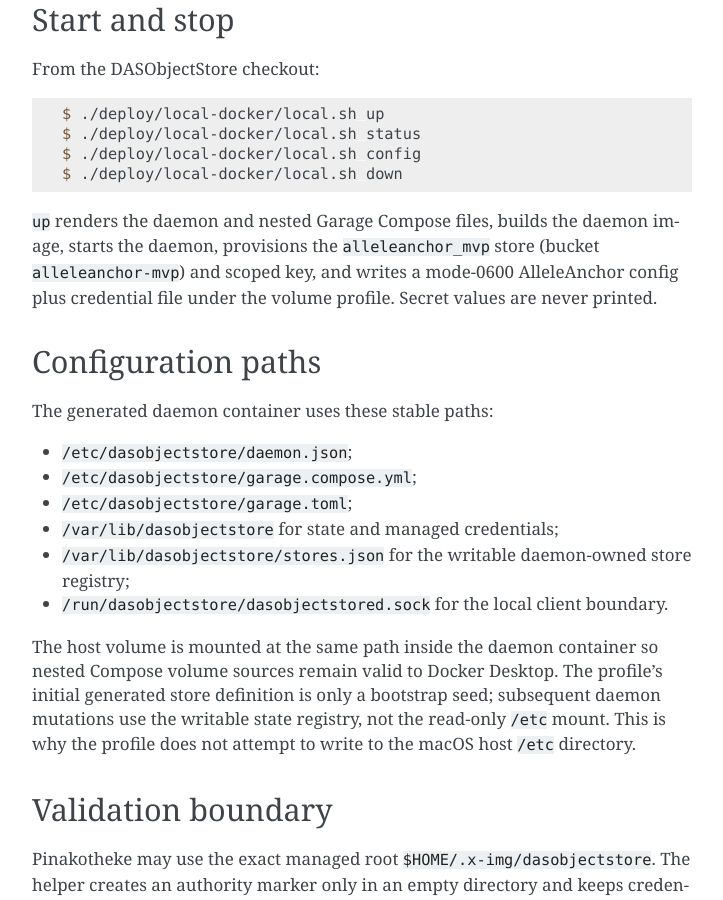
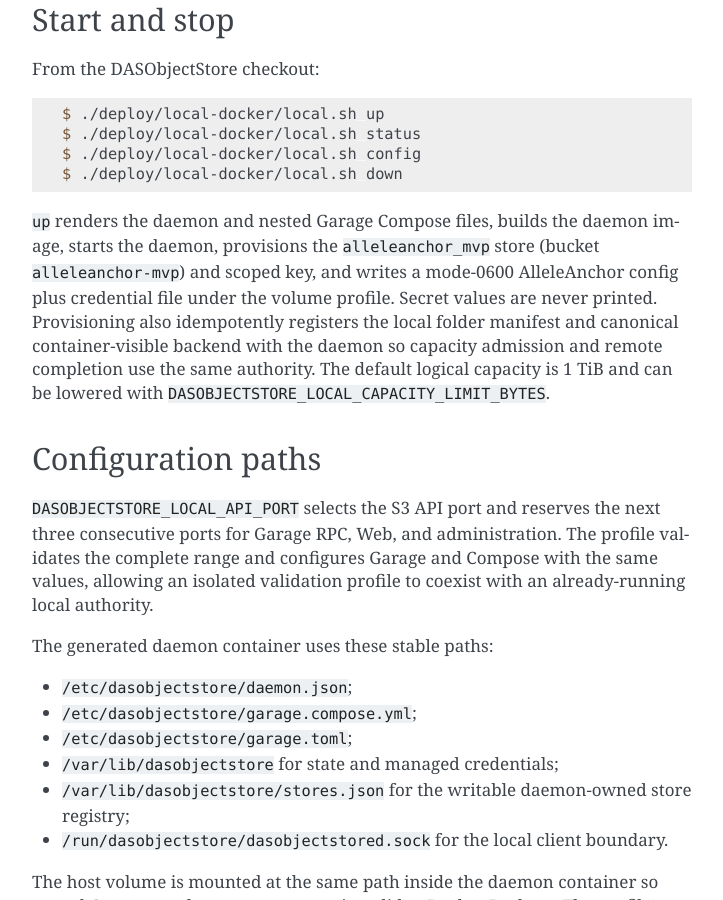
Before and after one commit to sagrudd/DASObjectStore, a Sphinx documentation site: the page built from docs/user/local-docker.rst, in a window 1280 px wide and 900 px high, scrolled down 831 px. Shown: the whole window, without its empty margins (388-1111 px from the left). Built offline with Sphinx 7.4.7, drawn with Linux system fonts in a browser that asks for light colours.

Commit message:
Fix local Docker authority provisioning

```diff
--- a/docs/user/local-docker.rst
+++ b/docs/user/local-docker.rst
@@ -48,10 +48,19 @@
 image, starts the daemon, provisions the ``alleleanchor_mvp`` store (bucket
 ``alleleanchor-mvp``) and scoped key, and writes a mode-0600 AlleleAnchor
 config plus credential file under the volume profile. Secret values are never
-printed.
+printed. Provisioning also idempotently registers the local folder manifest and
+canonical container-visible backend with the daemon so capacity admission and
+remote completion use the same authority. The default logical capacity is 1
+TiB and can be lowered with ``DASOBJECTSTORE_LOCAL_CAPACITY_LIMIT_BYTES``.
 
 Configuration paths
 -------------------
+
+``DASOBJECTSTORE_LOCAL_API_PORT`` selects the S3 API port and reserves the
+next three consecutive ports for Garage RPC, Web, and administration. The
+profile validates the complete range and configures Garage and Compose with
+the same values, allowing an isolated validation profile to coexist with an
+already-running local authority.
 
 The generated daemon container uses these stable paths:
 
```
Also changed, not shown: CHANGELOG.md (+5 -0 lines), 1 other file.
